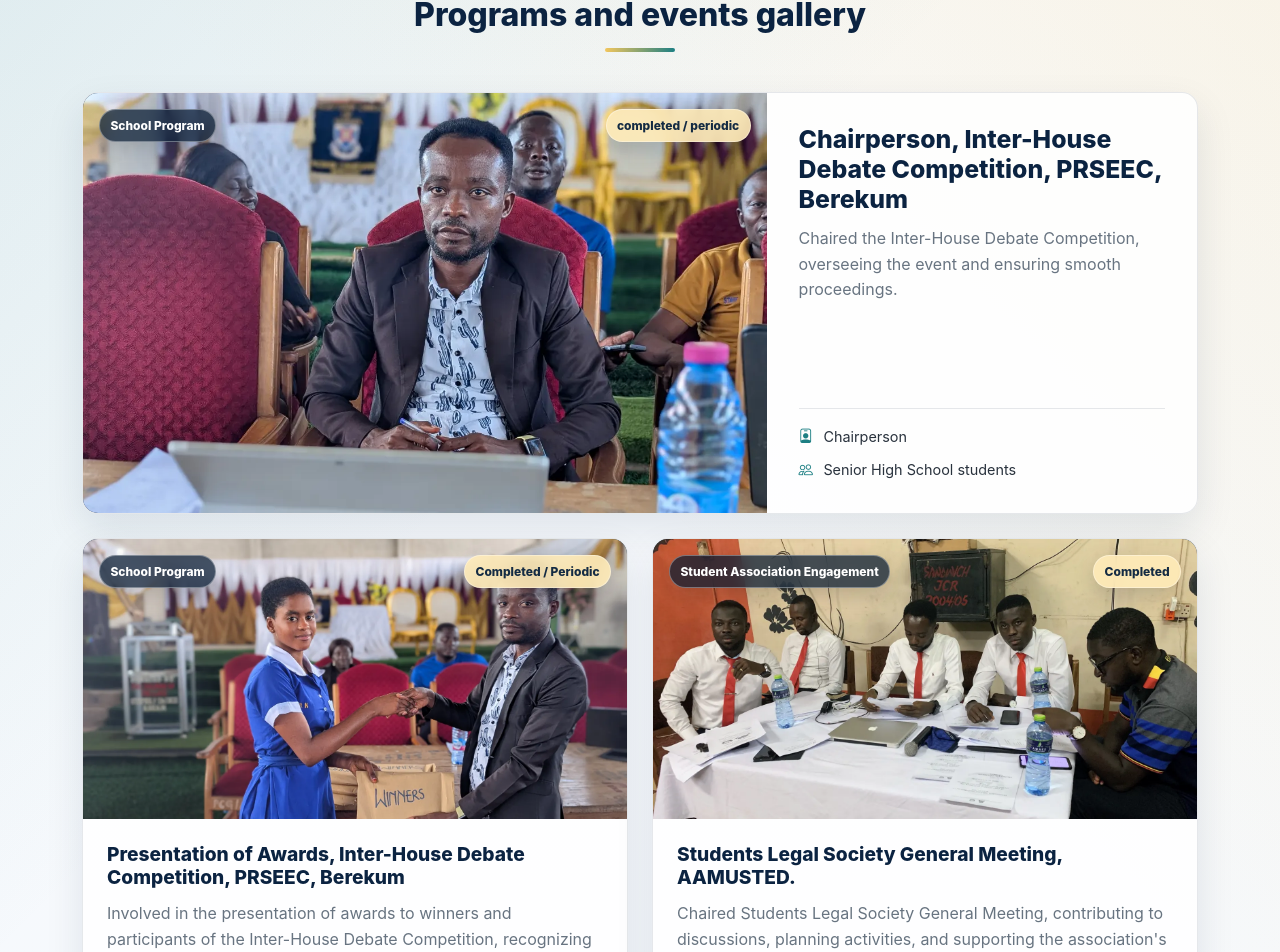
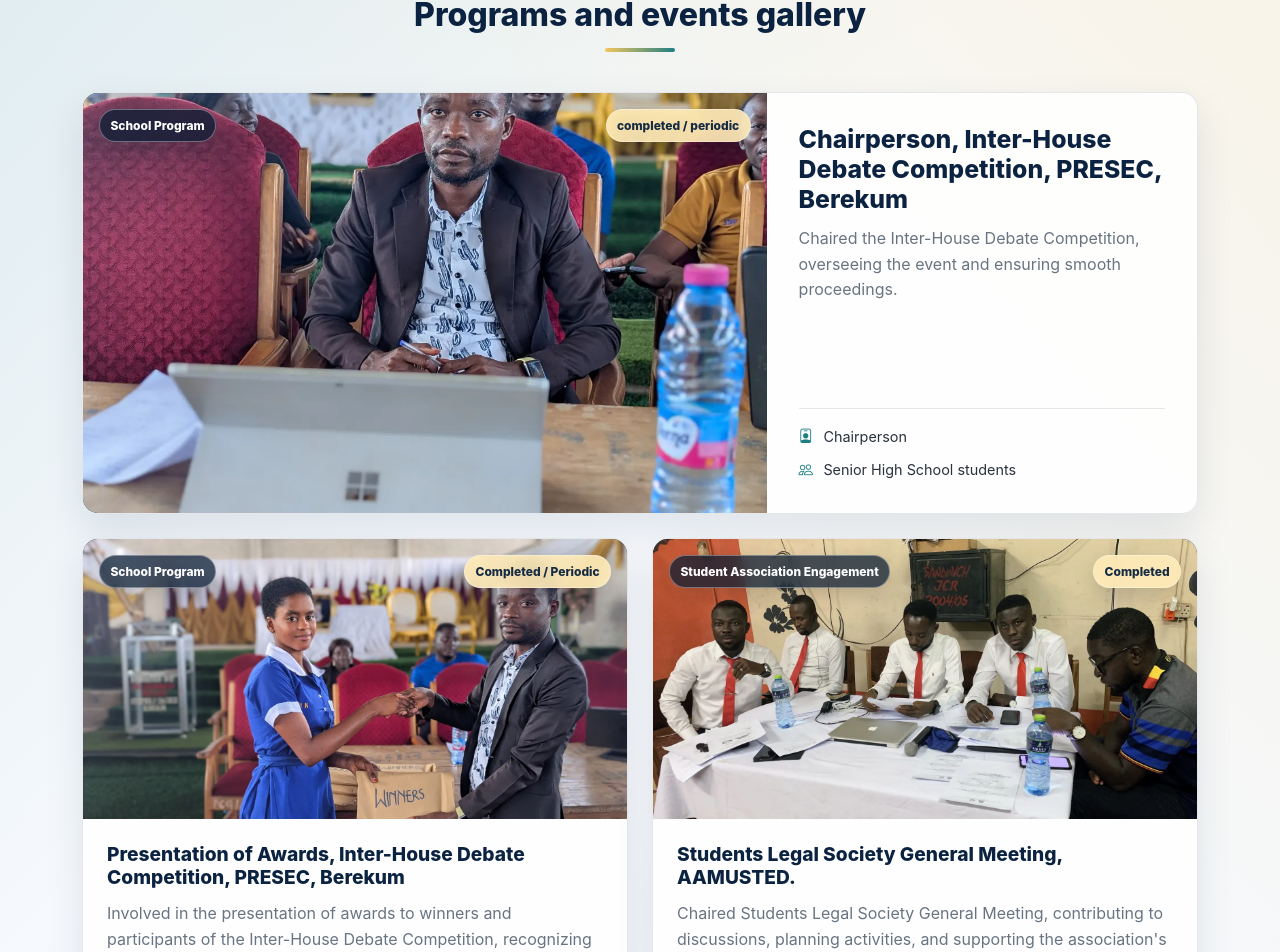
Before and after one commit to Amankwatia/personal, a Vue app: page /#/programs-events in a window 1280 px wide. Shown: the part 1400-2352 px from the top of the page. Built offline with nearby package versions, Linux system fonts and the light colour scheme.

Commit message:
Correct PRESEC event details

```diff
--- a/src/data/programsEvents.js
+++ b/src/data/programsEvents.js
@@ -44,11 +44,10 @@ export const programAreas = [
 
 export const engagements = [
   {
-    title: 'Chairperson, Inter-House Debate Competition, PRSEEC, Berekum',
+    title: 'Chairperson, Inter-House Debate Competition, PRESEC, Berekum',
     type: 'School Program',
     icon: 'bi bi-laptop',
     image: debate3,
-    imagePosition: 'center 34%',
     imageAlt: 'Students taking part in the Inter-House Debate Competition',
     description:
       'Chaired the Inter-House Debate Competition, overseeing the event and ensuring smooth proceedings.',
@@ -57,7 +56,7 @@ export const engagements = [
     status: 'completed / periodic' // Ongoing involvement in future editions of the competition
   },
   {
-    title: 'Presentation of Awards, Inter-House Debate Competition, PRSEEC, Berekum',
+    title: 'Presentation of Awards, Inter-House Debate Competition, PRESEC, Berekum',
     type: 'School Program',
     icon: 'bi bi-person-vcard',
     image: prst,
```
